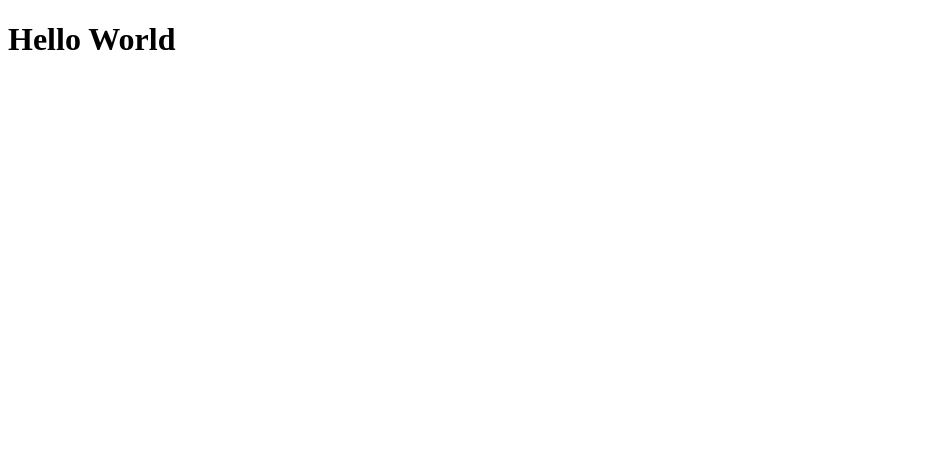
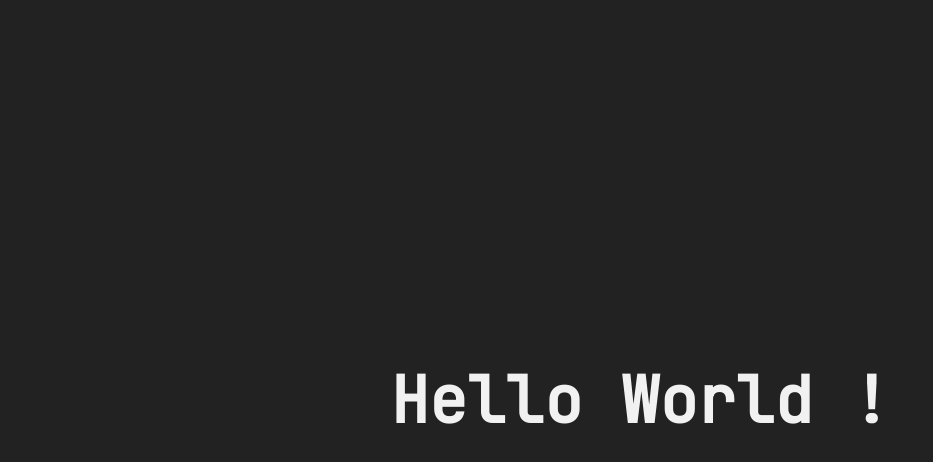
Before and after one commit to jomacz/test-deploy.github.io, a plain HTML site: page index.html in a window 1280 px wide. Shown: the whole page, without its empty margins (0-933 px from the left). Drawn offline with Linux system fonts and the light colour scheme.

Commit message:
center Hello World

```diff
--- a/index.html
+++ b/index.html
@@ -1,14 +1,16 @@
 <!DOCTYPE html>
 <html lang="fr">
-<head>
-  <meta charset="UTF-8">
-  <meta http-equiv="X-UA-Compatible" content="IE=edge">
-  <meta name="viewport" content="width=device-width, initial-scale=1.0">
-  <title>Test deploy Github</title>
-</head>
-<body>
-
-  <h1>Hello World</h1>
-
-</body>
+  <head>
+    <meta charset="UTF-8" />
+    <meta http-equiv="X-UA-Compatible" content="IE=edge" />
+    <meta name="viewport" content="width=device-width, initial-scale=1.0" />
+    <title>Test deploy Github</title>
+    <link rel="stylesheet" href="style.css" />
+    <link rel="preconnect" href="https://fonts.googleapis.com" />
+    <link rel="preconnect" href="https://fonts.gstatic.com" crossorigin />
+    <link href="https://fonts.googleapis.com/css2?family=JetBrains+Mono&display=swap" rel="stylesheet"/>
+  </head>
+  <body>
+    <h1>Hello World !</h1>
+  </body>
 </html>
--- /dev/null
+++ b/style.css
@@ -0,0 +1,12 @@
+body {
+  height: 100vh;
+  margin: 0;
+  padding: 0;
+  background: #222;
+  color: #f1f1f1;
+  font-family: 'JetBrains Mono', sans-serif;
+  font-size: 2rem;
+  display: flex;
+  justify-content: center;
+  align-items: center;
+}
```
